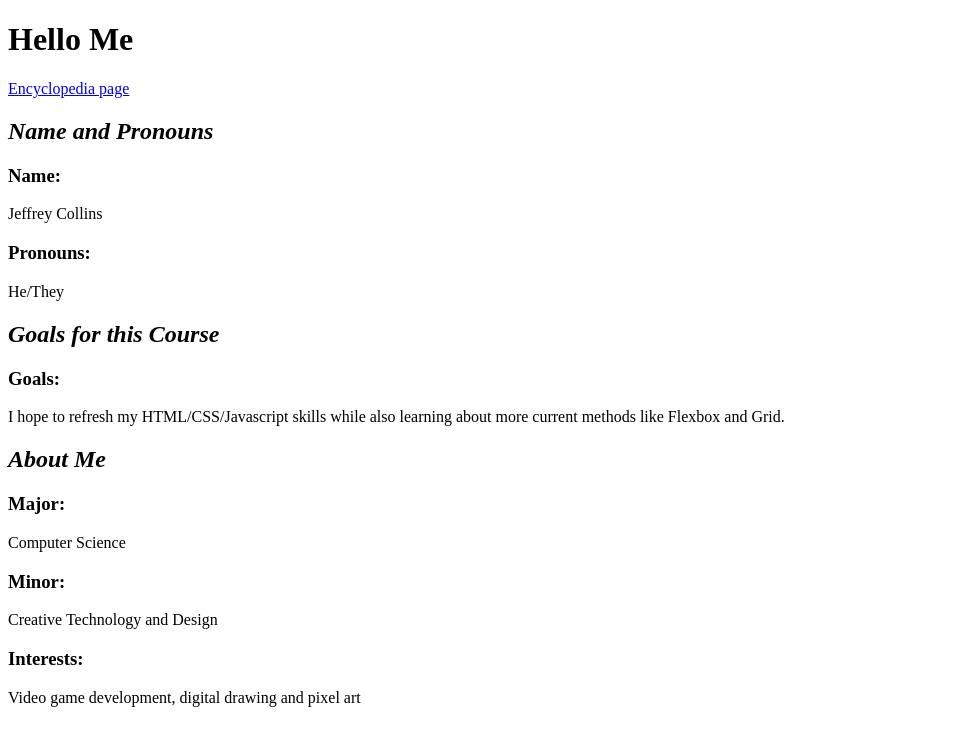
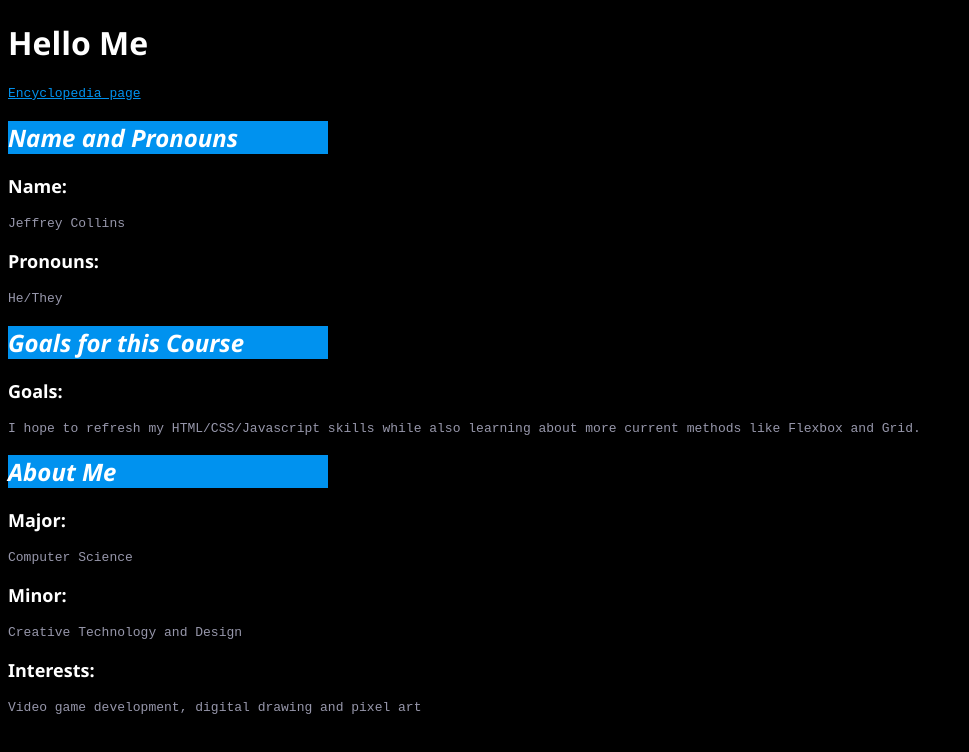
Before and after one commit to JeffreyCollins0/WEB-Files, a plain HTML site: page index.html in a window 1280 px wide. Shown: the whole page, without its empty margins (0-969 px from the left). Drawn offline with Linux system fonts and the light colour scheme.

Commit message:
Added initial CSS styling to Hello Me and Encyclopedia pages

```diff
--- a/index.html
+++ b/index.html
@@ -3,20 +3,21 @@
     <head>
         <meta charset="UTF-8">
         <title>Hello Me</title>
+        <link rel="stylesheet" href="./style.css">
     </head>
     <body>
         <h1>Hello Me</h1>
         <p></p>
         <a href="./Week2/encyclopedia.html">Encyclopedia page</a>
         <p></p>
-        <h2><em>Name and Pronouns</em></h2>
+        <div class="emphasis"><h2><em>Name and Pronouns</em></h2></div>
         <h3>Name:</h3> <p>Jeffrey Collins</p>
         <h3>Pronouns:</h3> <p>He/They</p>
         <p></p>
-        <h2><em>Goals for this Course</em></h2>
+        <div class="emphasis"><h2><em>Goals for this Course</em></h2></div>
         <h3>Goals:</h3> <p>I hope to refresh my HTML/CSS/Javascript skills while also learning about more current methods like Flexbox and Grid.</p>
         <p></p>
-        <h2><em>About Me</em></h2>
+        <div class="emphasis"><h2><em>About Me</em></h2></div>
         <h3>Major:</h3> <p>Computer Science</p>
         <h3>Minor:</h3> <p>Creative Technology and Design</p>
         <h3>Interests:</h3> <p>Video game development, digital drawing and pixel art</p>
--- /dev/null
+++ b/style.css
@@ -0,0 +1,45 @@
+body {
+    background-color: #000000;
+    color: #9797AB;
+    font-family: monospace;
+    font-weight: 500;
+}
+
+h1 {
+    color: #FFFFFF;
+    font-weight: 700;
+    font-size: xx-large;
+    font-family:'Segoe UI';
+}
+
+h2 {
+    color: #FFFFFF;
+    font-weight: 650;
+    font-size: x-large;
+    font-family:'Segoe UI';
+}
+
+h3 {
+    color: #FFFFFF;
+    font-weight: 600;
+    font-size: large;
+    font-family:'Segoe UI';
+}
+
+h4 {
+    color: #FFFFFF;
+    font-weight: 550;
+    font-size: medium;
+}
+
+a {
+    color: #0092EF;
+    text-decoration: underline;
+}
+
+div.emphasis {
+    background-color: #0092EF;
+    color: #FFFFFF;
+    width: 25vw;
+    left: 0px;
+}
```
Also changed, not shown: Week2/encyclopedia.html (+1 -0 lines).
